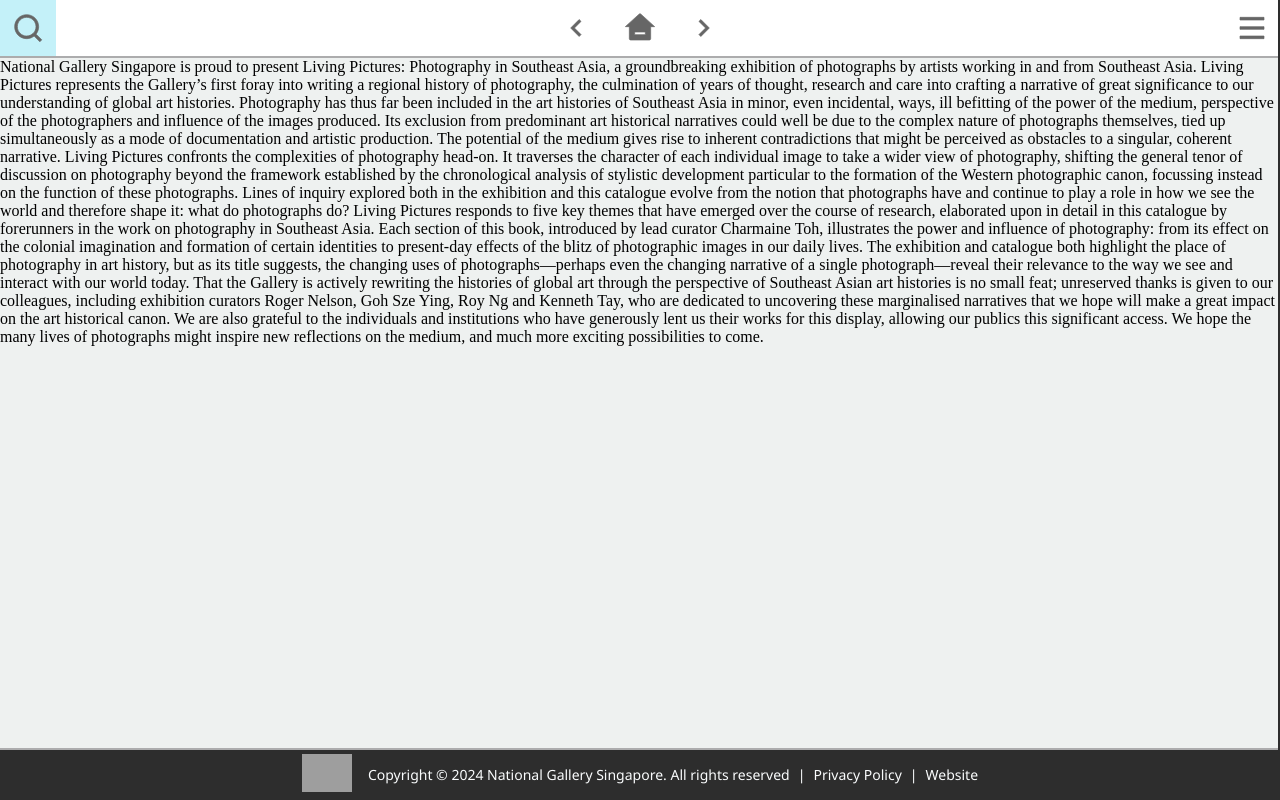
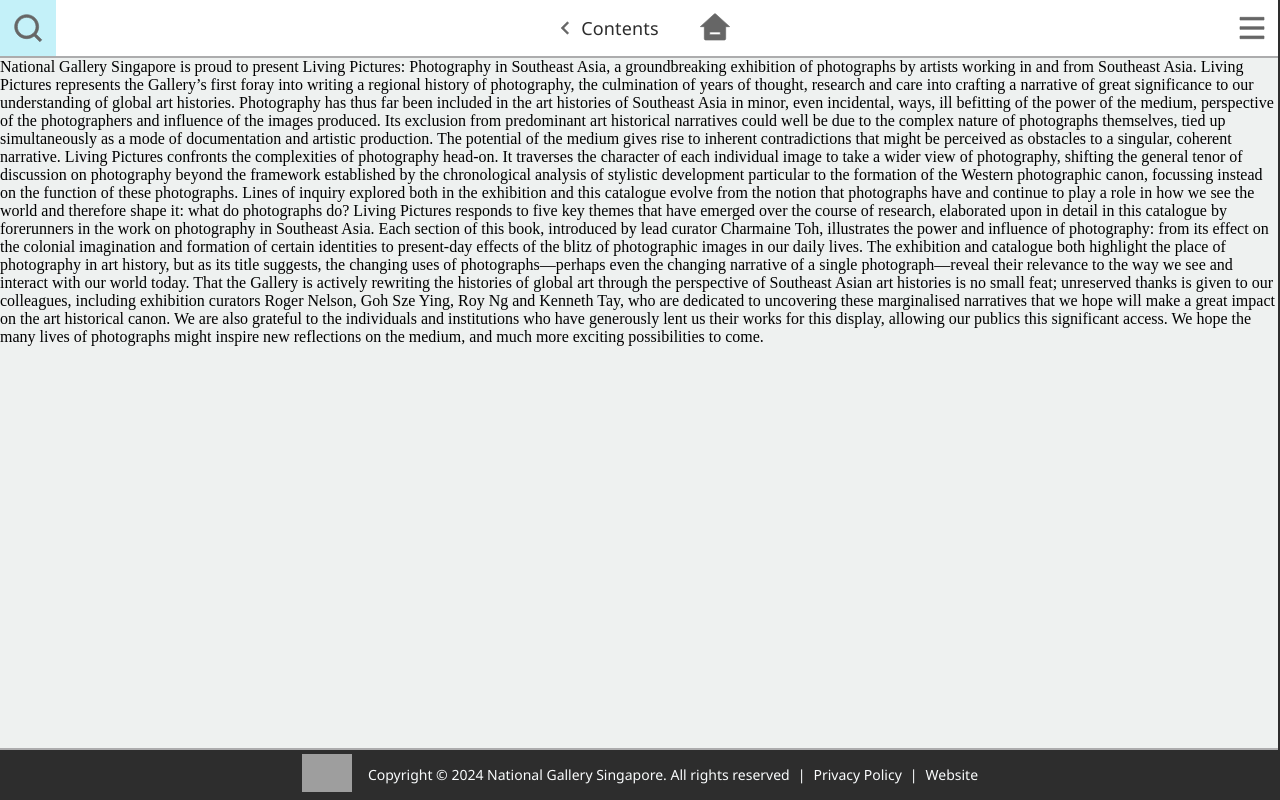
Before and after one commit to michac789/ngs-living-pictures, a React (Create React App) app: page /foreword in a window 1280 px wide. Shown: the top 800 px of the page. Built offline with nearby package versions, Linux system fonts and the light colour scheme; grey boxes are pictures that could not be loaded.

Commit message:
feat: navbar prev and next page mechanism, button secondary style

```diff
--- a/src/Routes.tsx
+++ b/src/Routes.tsx
@@ -9,23 +9,44 @@
 import ColorPalette from "./pages/_Internal/ColorPalette";
 import Typography from "./pages/_Internal/Typography";
 
+export const orderedPages: {
+  link: string;
+  name: string;
+  element: React.ReactNode;
+}[] = [
+  {
+    link: "/",
+    name: "Cover",
+    element: <Home />
+  },
+  {
+    link: '/content',
+    name: 'Contents',
+    element: <Content />
+  },
+  {
+    link: '/foreword',
+    name: 'Foreword',
+    element: <Foreword />
+  },
+]
+
 const router = createBrowserRouter([
   {
     path: "/",
     element: <PageLayout />,
     children: [
-      {
-        path: "",
-        element: <Home />
-      },
-      {
-        path: "content",
-        element: <Content />
-      },
-      {
-        path: "foreword",
-        element: <Foreword />
-      },
+      // pages in progression order
+      ...orderedPages.map(
+        ({ link, element }) => {
+          return {
+            path: link.substring(1),
+            element,
+          }
+        }
+      ),
+
+      // internal pages below
       {
         path: "color",
         element: <ColorPalette />
--- a/src/components/Button/Button.tsx
+++ b/src/components/Button/Button.tsx
@@ -7,6 +7,7 @@
   fullWidth?: boolean;
   icon?: React.ReactNode;
   iconPosition?: "left" | "right";
+  type?: "primary" | "secondary";
 }
 
 export const Button = forwardRef<HTMLDivElement, ButtonProps>(
@@ -16,12 +17,14 @@
     fullWidth = false,
     icon,
     iconPosition = "left",
+    type="primary",
     ...props
   }, ref) => {
     return (
       <ButtonContainer
         onClick={onClick}
         data-full-width={fullWidth}
+        data-type={type}
         {...props}
         ref={ref}
       >
--- a/src/components/Button/ButtonStyle.ts
+++ b/src/components/Button/ButtonStyle.ts
@@ -34,4 +34,22 @@
     stroke: ${colors.Neutral200};
     fill: ${colors.Neutral200};
   }
+
+  &[data-type="secondary"] {
+    color: ${colors.Blue500};
+    background-color: ${colors.Neutral200};
+    box-shadow: 0px 0px 2px 0px ${colors.Blue500};
+    border: 1px solid ${colors.Blue800};
+    &:hover {
+      background-color: ${colors.Blue100};
+      box-shadow: 0px 0px 5px 0px ${colors.Blue600};
+    }
+
+    svg {
+      height: 24px;
+      width: 24px;
+      stroke: ${colors.Blue500};
+      fill: ${colors.Blue500};
+    }
+  }
 `;
--- a/src/pages/PageLayout/Navbar.tsx
+++ b/src/pages/PageLayout/Navbar.tsx
@@ -1,10 +1,17 @@
-import React from "react";
+import React, { useEffect, useState } from "react";
 import { useLocation, useNavigate } from "react-router-dom";
-import { NavbarCenterWrapper, NavbarContainer, StyledNavbarIcon } from "./NavbarStyle";
+import { NavbarButton, NavbarCenterWrapper, NavbarContainer, StyledNavbarIcon } from "./NavbarStyle";
+import { Icon } from "../../components/Icon/Icon";
+import { Text } from "../../components/Text/Text";
+import { orderedPages } from "../../Routes";
 
 interface NavbarProps {
   isSidebarOpen: boolean;
   onToggleSidebar: () => void;
+}
+interface Link {
+  link: string;
+  name: string;
 }
 
 export const Navbar = ({
@@ -14,11 +21,50 @@
   const currentPath = location.pathname;
   const navigate = useNavigate();
 
+  const [prevLink, setPrevLink] = useState<Link | null>(null);
+  const [nextLink, setNextLink] = useState<Link | null>(null);
+
+  useEffect(() => {
+    const currentIndex = orderedPages.findIndex(({ link }) => link === currentPath);
+    setPrevLink(() => {
+      if (currentIndex === 0) return null;
+      return {
+        link: orderedPages[currentIndex - 1].link,
+        name: orderedPages[currentIndex - 1].name
+      }
+    });
+    setNextLink(() => {
+      if (currentIndex === orderedPages.length - 1) return null;
+      return {
+        link: orderedPages[currentIndex + 1].link,
+        name: orderedPages[currentIndex + 1].name
+      }
+    });
+  }, [currentPath]);
+
+  const handleBackClick = () => {
+    if (prevLink) {
+      navigate(prevLink.link);
+    }
+  };
+  const handleNextClick = () => {
+    if (nextLink) {
+      navigate(nextLink.link);
+    }
+  };
+
   return (
     <NavbarContainer data-sidebar-open={isSidebarOpen}>
       <StyledNavbarIcon name="ri-search-line" size="32px" />
       <NavbarCenterWrapper>
-        <StyledNavbarIcon name="ri-arrow-left-s-line" size="32px" />
+        {prevLink && (
+          <NavbarButton onClick={handleBackClick}>
+            <Icon name="ri-arrow-left-s-line" />
+            <Text variant="body1">
+              {prevLink.name}
+            </Text>
+          </NavbarButton>
+        )}
         {currentPath === '/' ? (
           <StyledNavbarIcon name="ri-play-fill" size="32px" onClick={
             () => navigate('/content')
@@ -28,7 +74,14 @@
             () => navigate('/')
           } />
         )}
-        <StyledNavbarIcon name="ri-arrow-right-s-line" size="32px" />
+        {nextLink && (
+          <NavbarButton onClick={handleNextClick}>
+            <Text variant="body1">
+              {nextLink.name}
+            </Text>
+            <Icon name="ri-arrow-right-s-line" />
+          </NavbarButton>
+        )}
       </NavbarCenterWrapper>
       <StyledNavbarIcon
         name="ri-menu-fill" size="32px"
--- a/src/pages/PageLayout/NavbarStyle.ts
+++ b/src/pages/PageLayout/NavbarStyle.ts
@@ -23,7 +23,7 @@
   display: flex;
   flex-direction: row;
   align-items: center;
-  gap: 8px;
+  gap: 12px;
 `;
 
 export const StyledNavbarIcon = styled(Icon)`
@@ -35,3 +35,18 @@
     transition: all 0.3s ease;
   }
 `;
+
+export const NavbarButton = styled.div`
+  display: flex;
+  flex-direction: row;
+  align-items: center;
+
+  padding: 10px 16px;
+  gap: 4px;
+  cursor: pointer;
+
+  &:hover {
+    background-color: ${colors.Blue100};
+    transition: all 0.3s ease;
+  }
+`;
```
